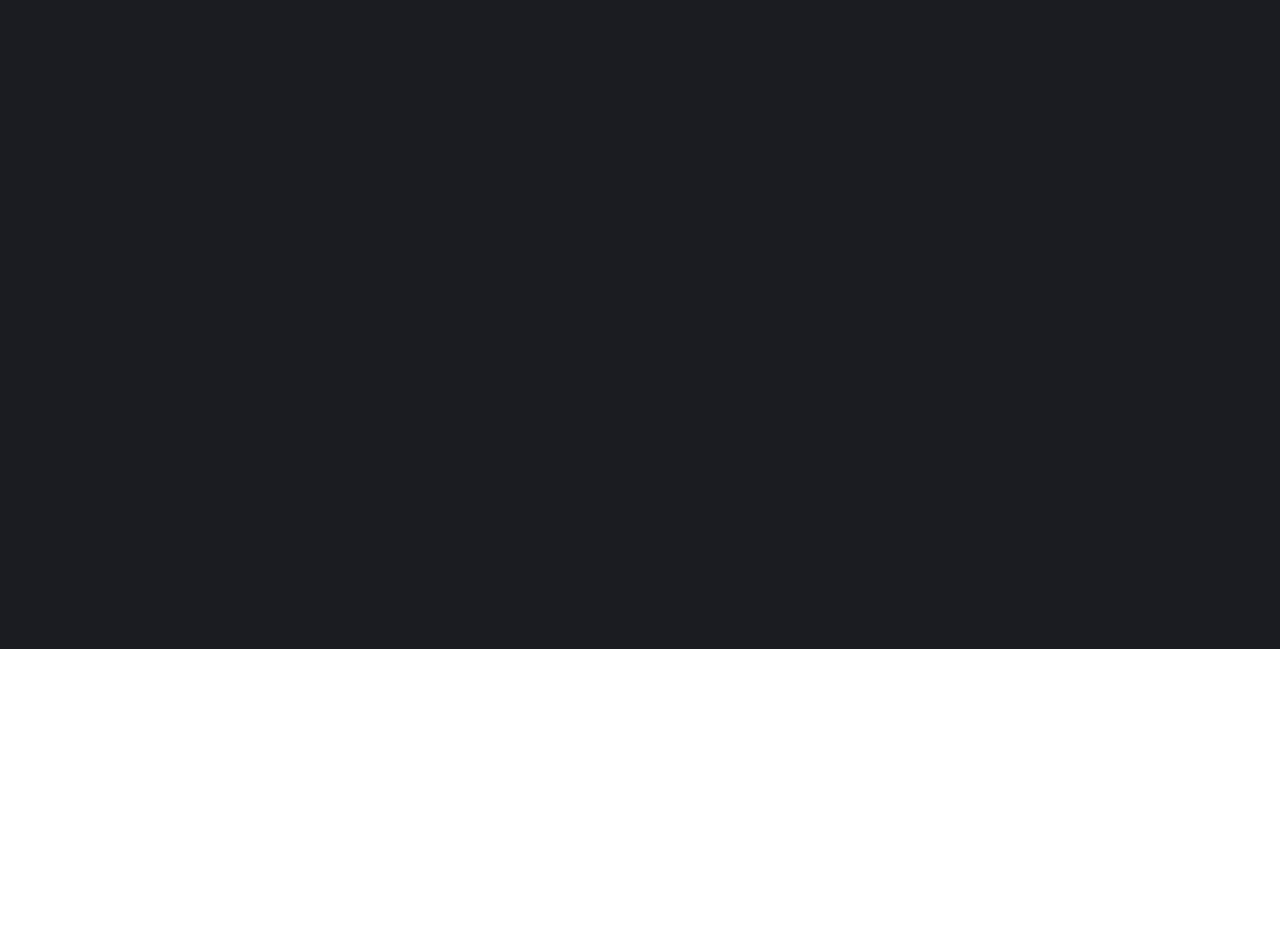
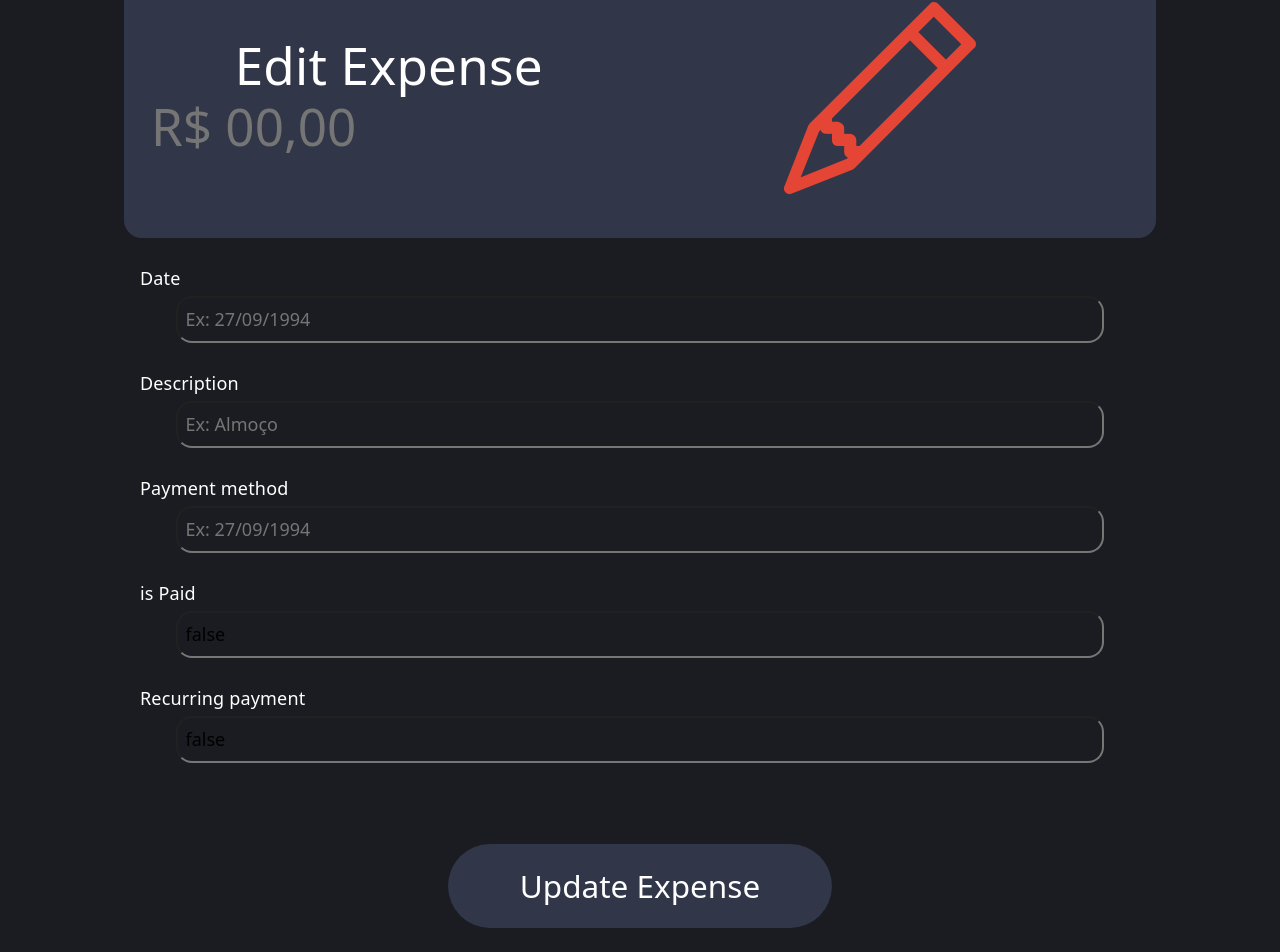
Before and after one commit to kam3lyaa/react-fintech, a React (Vite) app in the folder fintech-project/: page /expenses/edit/1 in a window 1280 px wide. Before the commit this address had no page. Shown: the part 151-1103 px from the top of the page. Before the commit the page ends 800 px from the top, so only its background shows below. Built offline with nearby package versions, Linux system fonts and the light colour scheme; no server answers.

Commit message:
criação do metodo edit

```diff
--- a/fintech-project/src/App.tsx
+++ b/fintech-project/src/App.tsx
@@ -1,30 +1,17 @@
 import { BrowserRouter, Routes, Route } from "react-router-dom";
+import type { Expense } from "../src/types/Expense";
 import Dashboard from "./pages/Dashboard";
 import React from 'react';
 import './App.css'
-import ExpensesPage from "./pages/Expenses";
+import ExpensesPage from "./pages/ExpensesPage";
 import AddExpense from "./pages/AddExpense";
+import EditExpense from "./pages/EditExpense";
 import Incomes from "./pages/Incomes";
 import AddIncome from "./pages/AddIncome";
 import Investment from "./pages/Investment";
 import Goal from "./pages/Goal";
 import AddInvestment from "./pages/AddInvestment";
-  type Expense =  {
-  user: {
-    id: number
-  }
 
-  category: {
-    id: number
-  }
-
-  amount: number
-  date: string
-  description: string
-  paymentMethod: string
-  paid: boolean
-  recurringPayment: boolean
-}
 
 function App() {
 
@@ -44,6 +31,15 @@ function App() {
         <Route path="/expenses/add" element={<AddExpense
         setExpenses={setExpenses}
         />}/>
+        <Route
+          path='/expenses/edit/:id'
+          element= {
+            <EditExpense
+              expenses={expenses}
+              setExpenses={setExpenses}
+              />
+          }
+        />
 
         <Route path="/incomes" element={<Incomes />}/>
         <Route path="/incomes/add" element={<AddIncome />}/>
--- a/fintech-project/src/components/TransactionContainer.tsx
+++ b/fintech-project/src/components/TransactionContainer.tsx
@@ -1,6 +1,7 @@
 import TransactionElement from "./TransactionElement";
 
 type Transaction = {
+  id: number
   amount: number
   date: string
   description: string
@@ -10,9 +11,11 @@ interface Props {
   data: Transaction[];
   colorIcon: string
   icon: string
+  onDelete: (id: number) =>void
+  onEdit: (id: number) =>void
 }
 
-const TransactionContainer = ({ data, colorIcon, icon }: Props) => {
+const TransactionContainer = ({ data, colorIcon, icon, onDelete, onEdit }: Props) => {
 
   return (
     <section className="section-exib exibir-gastos">
@@ -28,6 +31,8 @@ const TransactionContainer = ({ data, colorIcon, icon }: Props) => {
               icon={icon}
               iconColor={colorIcon}
               key={index}
+              onDelete={()=> onDelete(item.id)}
+              onEdit={()=> onEdit(item.id)}
             />
           )
 
--- a/fintech-project/src/components/TransactionElement.tsx
+++ b/fintech-project/src/components/TransactionElement.tsx
@@ -4,10 +4,12 @@ interface TransactionElementProps {
   icon: string
   date: string
   value: number
+  onDelete: () => void
+  onEdit: () => void
 
 }
 
-const TransactionElement = ({ iconColor, icon, date, name,value }: TransactionElementProps) => {
+const TransactionElement = ({ iconColor, icon, date, name,value, onDelete, onEdit }: TransactionElementProps) => {
   return (
 
       <article className="col-11 row my-4 mx-auto my-auto " >
@@ -28,8 +30,8 @@ const TransactionElement = ({ iconColor, icon, date, name,value }: TransactionEl
               </div>
 
               <div className="col-3 p-2 my-auto  ms-2 d-flex" >
-                <button className="button-delete"><i className="bi bi-trash3 "></i></button>
-                <button className="button-edit"><i className="bi bi-pencil"></i></button>
+                <button className="button-delete"><i className="bi bi-trash3" onClick={onDelete}></i></button>
+                <button className="button-edit" onClick={onEdit}><i className="bi bi-pencil"></i></button>
               </div>
 
           </article>
--- a/fintech-project/src/pages/AddExpense.tsx
+++ b/fintech-project/src/pages/AddExpense.tsx
@@ -5,23 +5,9 @@ import TransactionAddHeader from '../components/TransactionAddHeader';
 import TransactionForm from '../components/TransactionForm';
 import ExpenseForm from '../components/ExpenseForm';
 import { useNavigate } from 'react-router-dom';
+import type { Expense } from "../types/Expense";
 
-type Expense = {
-user: {
-  id: number
-}
 
-category: {
-  id: number
-}
-
-amount: number
-date: string
-description: string
-paymentMethod: string
-paid: boolean
-recurringPayment: boolean
-}
 interface AddExpenseProps{
   setExpenses: React.Dispatch<React.SetStateAction<Expense[]>>
 }
@@ -73,7 +59,7 @@ const AddExpense =({setExpenses}: AddExpenseProps) => {
 
       const data = await response.json()
       console.log(data);
-      setExpenses((prev) => [...prev, expense])
+      setExpenses((prev) => [...prev, data])
       navigate('/expenses');
     }catch(error) {
       console.log(error);
@@ -82,6 +68,8 @@ const AddExpense =({setExpenses}: AddExpenseProps) => {
 
 
   }
+
+
 
 
   return (
--- /dev/null
+++ b/fintech-project/src/pages/EditExpense.tsx
@@ -0,0 +1,117 @@
+import React from "react";
+import { useNavigate, useParams } from "react-router-dom";
+import Navbar from "../components/Navbar";
+import AddButton from "../components/AddButton";
+import TransactionForm from "../components/TransactionForm";
+import ExpenseForm from "../components/ExpenseForm";
+import TransactionAddHeader from "../components/TransactionAddHeader";
+import type { Expense } from "../types/Expense";
+
+interface EditExpenseProps {
+  setExpenses: React.Dispatch<React.SetStateAction<Expense[]>>;
+}
+
+const EditExpense = ({ setExpenses }: EditExpenseProps) => {
+  const { id } = useParams();
+  const navigate = useNavigate();
+
+  const [amount, setAmount] = React.useState("");
+  const [date, setDate] = React.useState("");
+  const [description, setDescription] = React.useState("");
+  const [paymentMethod, setPaymentMethod] = React.useState("");
+  const [isPaid, setIsPaid] = React.useState("false");
+  const [recurringPayment, setRecurringPayment] = React.useState("false");
+
+  // 🔥 BUSCAR DADOS DO BACKEND
+  React.useEffect(() => {
+    const fetchExpense = async () => {
+      try {
+        const response = await fetch(
+          `http://localhost:8080/api/expenses/${id}`
+        );
+        const data = await response.json();
+
+        setAmount(String(data.amount));
+        setDate(data.date);
+        setDescription(data.description);
+        setPaymentMethod(data.paymentMethod);
+        setIsPaid(data.paid ? "true" : "false");
+        setRecurringPayment(data.recurringPayment ? "true" : "false");
+      } catch (error) {
+        console.log(error);
+      }
+    };
+
+    fetchExpense();
+  }, [id]);
+
+  const handleUpdateExpense = async () => {
+    const updatedExpense = {
+      id: Number(id),
+      user: { id: 1 },
+      category: { id: 2 },
+      amount: Number(amount),
+      date,
+      description,
+      paymentMethod,
+      paid: isPaid === "true",
+      recurringPayment: recurringPayment === "true",
+    };
+
+    try {
+      await fetch(`http://localhost:8080/api/expenses/${id}`, {
+        method: "PUT",
+        headers: {
+          "Content-Type": "application/json",
+        },
+        body: JSON.stringify(updatedExpense),
+      });
+
+      setExpenses((prev) =>
+        prev.map((exp) =>
+          exp.id === Number(id) ? updatedExpense : exp
+        )
+      );
+
+      navigate("/expenses");
+    } catch (error) {
+      console.log(error);
+    }
+  };
+
+  return (
+    <>
+      <Navbar />
+
+      <div className="col-11 mx-auto">
+        <TransactionAddHeader
+          name="Edit Expense"
+          color="texto-vermelho"
+          icon="bi bi-pencil"
+          amount={amount}
+          setAmount={setAmount}
+        />
+
+        <TransactionForm
+          date={date}
+          setDate={setDate}
+          description={description}
+          setDescription={setDescription}
+        />
+
+        <ExpenseForm
+          paymentMethod={paymentMethod}
+          setPaymentMethod={setPaymentMethod}
+          isPaid={isPaid}
+          setIsPaid={setIsPaid}
+          recurringPayment={recurringPayment}
+          setRecurringPayment={setRecurringPayment}
+        />
+
+        <AddButton text="Update Expense" onClick={handleUpdateExpense} />
+      </div>
+    </>
+  );
+};
+
+export default EditExpense;
--- a/fintech-project/src/pages/Expenses.tsx
+++ b/fintech-project/src/pages/ExpensesPage.tsx
@@ -4,24 +4,8 @@ import AddButton from "../components/AddButton";
 import Navbar from "../components/Navbar";
 import TransactionContainer from "../components/TransactionContainer";
 import TransactionListHeader from "../components/TransactionListHeader";
+import type { Expense } from "../types/Expense";
 
-
-type Expense = {
-  user: {
-    id: number
-  }
-
-  category: {
-    id: number
-  }
-
-  amount: number
-  date: string
-  description: string
-  paymentMethod: string
-  paid: boolean
-  recurringPayment: boolean
-}
 
 
 interface ExpensesProps{
@@ -54,7 +38,25 @@ const Expenses = ({ expenses, setExpenses  }: ExpensesProps) => {
 
   React.useEffect(() => {
     fetchExpenses()
-  }, [])
+  }, []);
+
+    const handleDeleteExpense = async (id: number) => {
+    try {
+      await fetch(`http://localhost:8080/api/expenses/${id}`, {
+        method: 'DELETE'
+      })
+      setExpenses((prev) =>
+        prev.filter((expense)=> expense.id !== id)
+      )
+    }catch(error){
+      console.log(error);
+
+    }
+  }
+
+  const handleEditExpense = (id: number) => {
+  navigate(`/expenses/edit/${id}`);
+};
 
   return (
     <>
@@ -72,6 +74,8 @@ const Expenses = ({ expenses, setExpenses  }: ExpensesProps) => {
         <TransactionContainer data={expenses}
           colorIcon="texto-vermelho"
           icon="bi bi-cash-stack"
+          onDelete={handleDeleteExpense}
+          onEdit={handleEditExpense}
           />
 
         <AddButton
--- /dev/null
+++ b/fintech-project/src/types/Expense.ts
@@ -0,0 +1,15 @@
+export type Expense = {
+  id: number
+  user: {
+    id: number
+  }
+  category: {
+    id: number
+  }
+  amount: number
+  date: string
+  description: string
+  paymentMethod: string
+  paid: boolean
+  recurringPayment: boolean
+}
```
